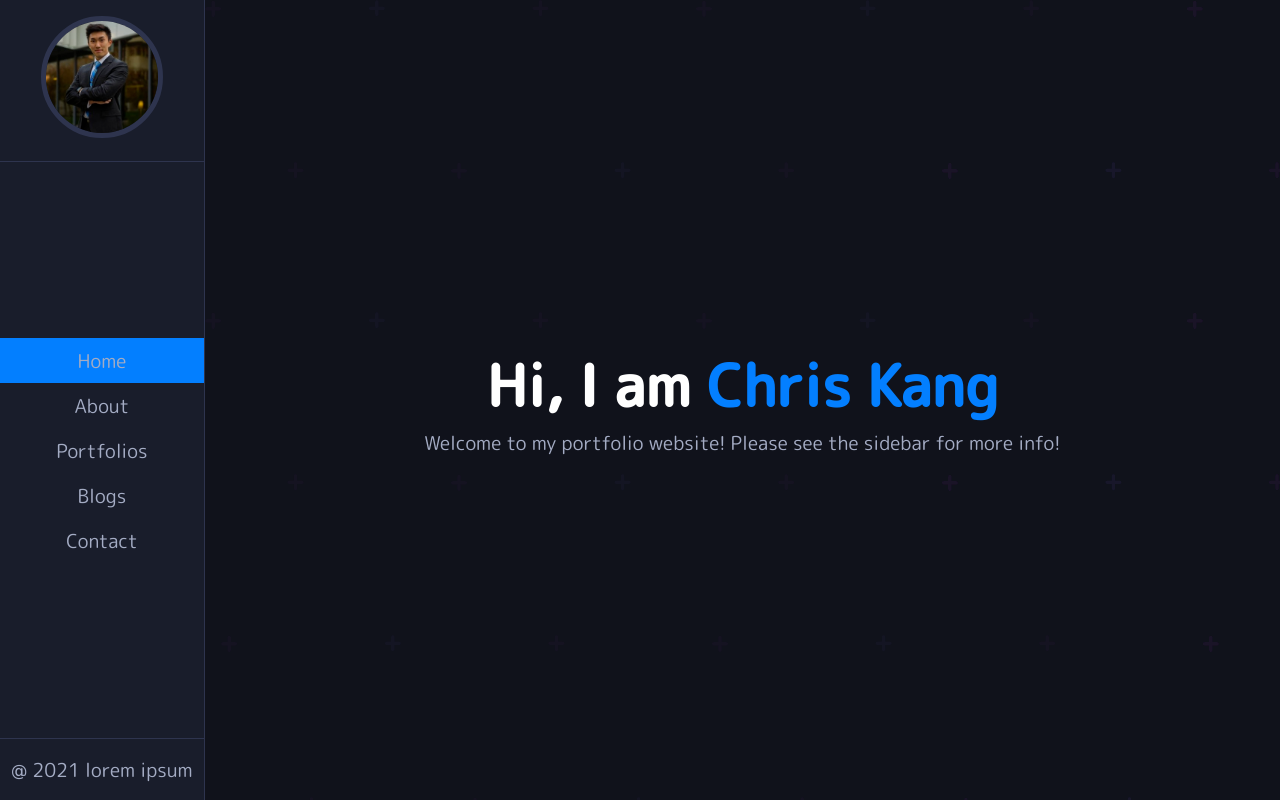
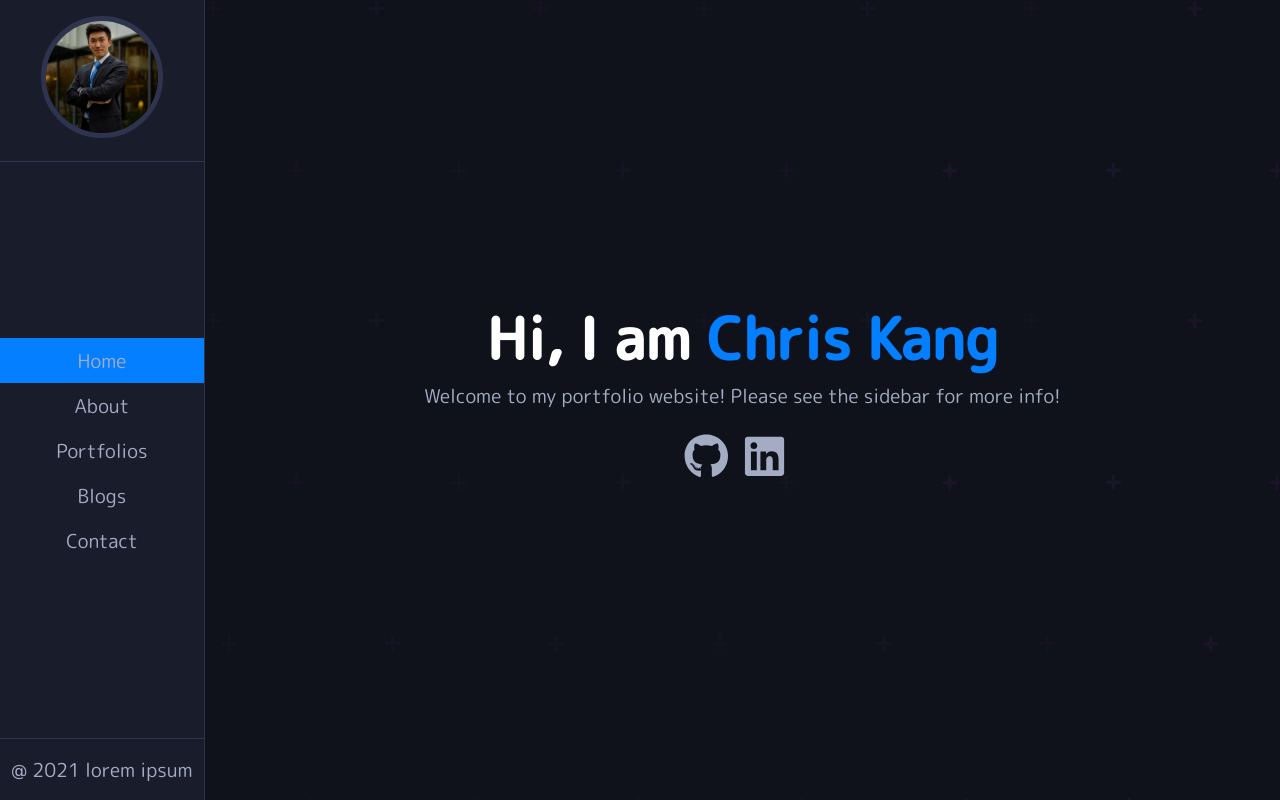
Before and after one commit to chriskang24/portfolio-site, a React (Create React App) app: page / in a window 1280 px wide. Built offline with nearby package versions, Linux system fonts and the light colour scheme.

Commit message:
update working homepage

```diff
--- a/src/Components/NavBar.js
+++ b/src/Components/NavBar.js
@@ -1,13 +1,13 @@
 import React from 'react';
 import avatar from '../img/avatar.png';
-import {NavLink} from 'react-router-dom';
+import { NavLink } from 'react-router-dom';
 
 export default function NavBar() {
   return (
     <div className="NavBar">
       <nav className="nav">
         <div className="profile">
-        <img src={avatar} alt=""/>
+          <img src={avatar} alt="" />
         </div>
         <ul className="nav-items">
           <li className="nav-item">
--- a/src/Pages/HomePage.js
+++ b/src/Pages/HomePage.js
@@ -1,7 +1,10 @@
 import React from 'react';
+import { faFacebook, faGithub, faLinkedin } from '@fortawesome/free-brands-svg-icons';
+import { FontAwesomeIcon } from '@fortawesome/react-fontawesome';
+import { Link } from 'react-router-dom';
 
 function HomePage() {
-  return(
+  return (
     <div className="HomePage">
       <header className="hero">
         <h1 className="hero-text">
@@ -13,7 +16,13 @@ function HomePage() {
         Welcome to my portfolio website! Please see the sidebar for more info!
       </p>
       <div className="icons">
+        <Link className="icon-holder" to={{ pathname: "https://github.com/chriskang24" }} target="_blank" >
+          <FontAwesomeIcon className="icon gh" icon={faGithub} />
+        </Link>
 
+        <Link className="icon-holder" to={{ pathname: "https://www.linkedin.com/in/chrisjkang/" }} target="_blank">
+          <FontAwesomeIcon className="icon li" icon={faLinkedin} />
+        </Link>
       </div>
     </div>
   )
--- a/src/Styles/_typography.scss
+++ b/src/Styles/_typography.scss
@@ -18,3 +18,25 @@
 .h-sub-text {
   text-align: center;
 }
+
+.icons{
+  display: flex;
+  align-items: center;
+  justify-content: center;
+  padding: 1.5rem 0;
+  .icon-holder{
+    margin-right: 1rem;
+    .icon{
+      font-size: 2.8rem;
+      color: #a4acc4;
+    }
+
+    .gh:hover{
+      color:green;
+    }
+
+    .li:hover{
+      color:blue;
+    }
+  }
+}
```
Also changed, not shown: src/App.js (indentation only). Lines whose indentation alone changed are shown as unchanged.
